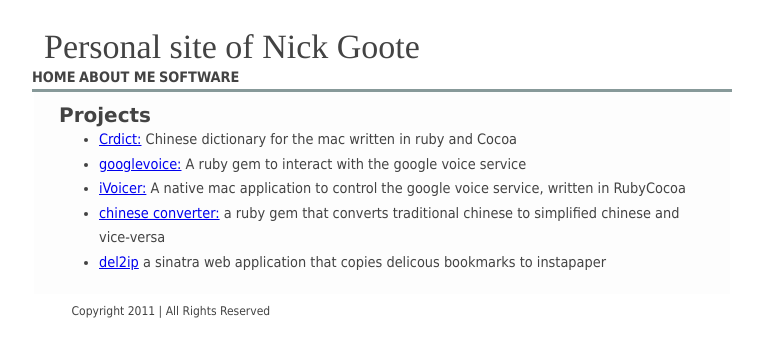
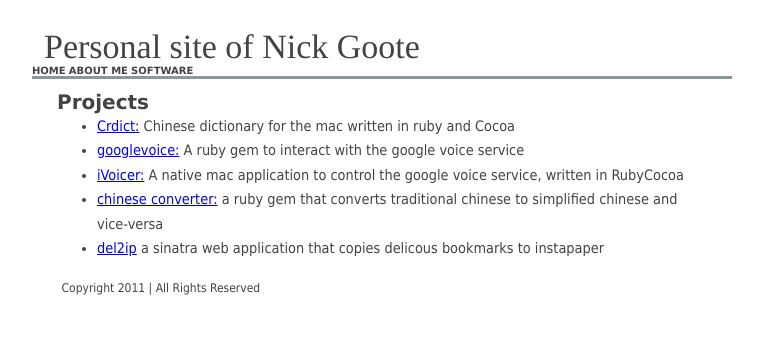
Before and after one commit to SaintNicholas/saintnicholas.github.com, a Jekyll site: the page built from index.html, in a window 1280 px wide. Shown: the top 357 px of the page, without its empty margins (258-1021 px from the left). Built offline with Jekyll 4.4.1, drawn with Linux system fonts in a browser that asks for light colours.

Commit message:
Updating layout

```diff
--- a/_layouts/default.html
+++ b/_layouts/default.html
@@ -17,11 +17,9 @@
   </div>
 
   <div id="menu">
-    <ul>
-      <li><a href="/">HOME</a></li>
-      <li><a href="/about">ABOUT ME</a></li>
-      <li><a href="/software">SOFTWARE</a></li>
-    </ul>
+      <a href="/">HOME</a>
+      <a href="/about">ABOUT ME</a>
+      <a href="/software">SOFTWARE</a>
   </div>
 
   <div id="content">
--- a/css/css.css
+++ b/css/css.css
@@ -18,7 +18,8 @@
 
 #header
 {
-    margin:           0 auto;
+    margin:           0 0;
+    padding: 0 0;
     float:            center;
     height:           45px;
     background-color: #FFFFFF;
@@ -49,42 +50,22 @@
     border-color:       #879999;
 }
 
-#menu ul
+#menu a:link, #menu a:active, #menu a:visited, #menu a:hover
 {
-	margin:          0;
-	padding:         0;
-
-	#height:          29px;
-}
-
-#menu ul li
-{
-	list-style:      none;
-	display:         inline;
-}
-
-#menu ul li a:link, #menu ul li a:active, #menu ul li a:visited, #menu ul li a:hover
-{
-	color:           #434343;
-	padding:         10px 0px 10px 0px;
-	#font-size:       1.2em;
-
-	#font-family:     'lucida grande', arial, sans-serif;
-	font-weight:     bold;
-	text-decoration: none;
+    color:           #434343;
+    padding:         0;
+    #font-size:       1.2em;
+    #font-family:     'lucida grande', arial, sans-serif;
+    font-weight:     bold;
+    text-decoration: none;
 }
 
 #content
 {
     float:              center;
-    margin:             0 auto;
-    background-color:   #FDFDFD;
+    margin:             0 0;
+    background-color:   #FFFFFF;
     padding-bottom:     20px;
-
-    border-left-style:  solid;
-    border-right-style: solid;
-    border-width:       2px;
-    border-color:       #FFF;
 }
 
 #insidecontent
@@ -126,8 +107,7 @@
 {
 	margin:          0 auto;
 	width:           641px;
-	height:          19px;
-
+	#height:          19px;
 }
 
 #footer span
@@ -136,11 +116,6 @@
 	position:        relative;
 	font-family:     Tahoma;
 	font-size:       1.2em;
-	padding:         10px;
+	#padding:         10px;
 	color:           #434343;
 }
-
-#centertext
-{
-    text-align: center;
-}
```
